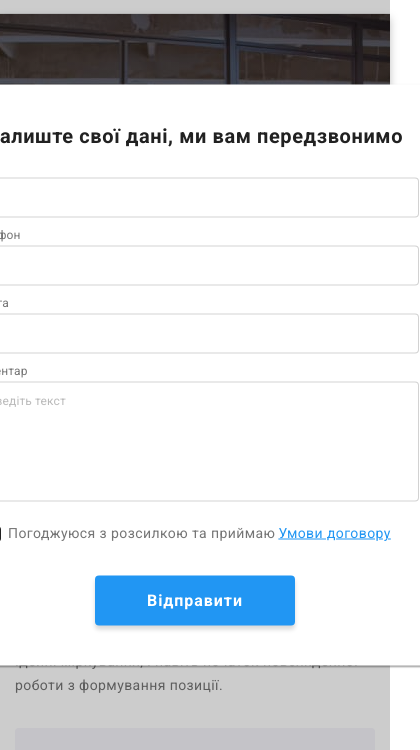
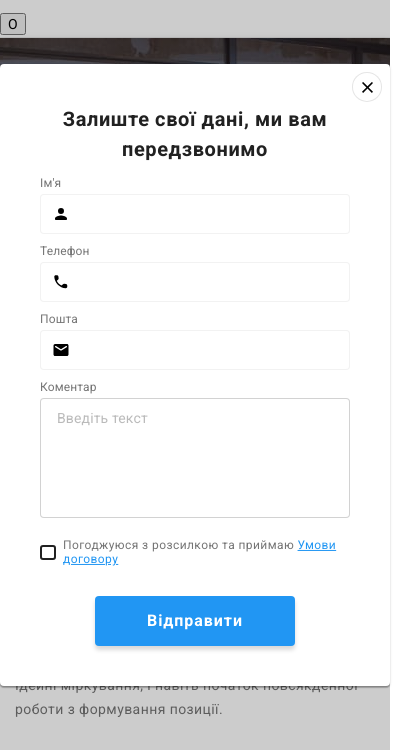
Before and after one commit to Ivan-Hrytsenok/goit-markup-hw-08, a plain HTML site: page index.html in a window 390 px wide. Both pictures are taken after a click on the button "Замовити послугу". Shown: the part 47-797 px from the top of the page, 420 px wide, since content can reach past the window. Drawn offline with nearby package versions, Linux system fonts and the light colour scheme.

Commit message:
90% done

```diff
--- a/index.html
+++ b/index.html
@@ -25,7 +25,6 @@
         <a href="./index.html" class="logo"
           ><span class="logo__first-word">Web</span>Studio</a
         >
-        <div></div>
         <ul class="site-nav list">
           <li class="site-nav__item">
             <a
@@ -68,6 +67,9 @@
           </li>
         </ul>
       </div>
+
+      <button type="button" class="open-mob-menu">O</button>
+
     </header>
 
     <!-- Шапка сайту -->
@@ -663,7 +665,7 @@
             <use href="./imeges/icons.svg#icon-cross"></use>
           </svg>
         </button>
-        <p>Залиште свої дані, ми вам передзвонимо</p>
+        <p class="modal-title">Залиште свої дані, ми вам передзвонимо</p>
         <form>
           <div class="modal-wrapper">
             <div class="modal-element-wrapper">
@@ -715,7 +717,9 @@
                   <use href="./imeges/icons.svg#icon-check"></use>
                 </svg>
               </div>
-              Погоджуюся з розсилкою та приймаю <a href="">Умови договору</a>
+              <p class="checkbox-text">
+                Погоджуюся з розсилкою та приймаю <a href="">Умови договору</a>
+              </p>
             </label>
           </div>
           <button class="btn-send" type="submit">Відправити</button>
--- a/sass/components/_modal-window.scss
+++ b/sass/components/_modal-window.scss
@@ -17,8 +17,8 @@
   position: absolute;
   top: 50%;
   left: 50%;
-  width: 528px;
-  height: 581px;
+  width: 100%;
+  height: auto;
   padding: 40px;
   background-color: $whiteColor;
   box-shadow: 0px 1px 3px rgba(0, 0, 0, 0.12), 0px 1px 1px rgba(0, 0, 0, 0.14),
@@ -28,6 +28,16 @@
   transform: translate(-50%, -50%) scale(1);
   transition: transform 250ms cubic-bezier(0.4, 0, 0.2, 1),
     visibility 250ms cubic-bezier(0.4, 0, 0.2, 1);
+
+  @include mobile {
+    width: 450px;
+    height: 608px;
+  }
+
+  @include desktop {
+    width: 528px;
+    height: 581px;
+  }
 }
 .backdrop.is-hidden .modal {
   transform: translate(-50%, -50%) scale(0.1);
@@ -59,16 +69,20 @@
   fill: $accentTextColor;
 }
 
-/* .no-scroll {
+.no-scroll {
   overflow: hidden;
-} */
-.modal p {
+}
+.modal-title {
   font-weight: 700;
   font-size: 20px;
-  line-height: 1.15;
+  line-height: 1.5;
   text-align: center;
   letter-spacing: 0.03em;
   color: $titleTextColor;
+
+  @include desktop {
+    line-height: 1.15;
+  }
 }
 .modal-wrapper {
   margin-top: 12px;
@@ -85,7 +99,7 @@
 }
 .modal-element-wrapper input {
   height: 40px;
-  border: 1px solid rgba(33, 33, 33, 0.2);
+  border: 1px solid rgba(189, 189, 189, 0.2);
   border-radius: 4px;
   transition: outline 250ms cubic-bezier(0.4, 0, 0.2, 1);
 }
@@ -97,7 +111,7 @@
 }
 .modal-element-wrapper textarea {
   resize: none;
-  width: 448px;
+  width: 100%;
   height: 120px;
   padding: 12px 16px;
   border: 1px solid rgba(33, 33, 33, 0.2);
@@ -105,10 +119,15 @@
   transition: outline 250ms cubic-bezier(0.4, 0, 0.2, 1);
 }
 .modal-element-wrapper textarea::placeholder {
-  font-size: 12px;
-  line-height: 1.16;
+  font-size: 14px;
+  line-height: 1.14;
   letter-spacing: 0.01em;
   color: rgba(117, 117, 117, 0.5);
+
+  @include desktop {
+    font-size: 12px;
+    line-height: 1.17;
+  }
 }
 .icon-modal {
   position: absolute;
@@ -140,8 +159,11 @@
 .modal-checkbox-wrapper {
   display: flex;
   margin-bottom: 30px;
-  margin-left: 14px;
-  margin-right: 11px;
+
+  @include desktop {
+    margin-left: 14px;
+    margin-right: 11px;
+  }
 }
 .custom-checkbox {
   display: flex;
@@ -162,8 +184,17 @@
   background-color: $accentTextColor;
   border: 2px solid $accentTextColor;
 }
+.checkbox-text {
+  font-size: 12px;
+  line-height: 1.17;
+
+  @include desktop {
+    font-size: 14px;
+    line-height: 1.71;
+  }
+}
 .modal-checkbox-wrapper a {
-  padding-left: 3px;
+  // padding-left: 3px;
   text-decoration-line: underline;
   color: $accentTextColor;
 }
--- a/sass/layout/_hero.scss
+++ b/sass/layout/_hero.scss
@@ -3,7 +3,7 @@
     text-align: center;
     margin-left: auto;
     margin-right: auto;
-    max-width: 480px;
+    max-width: 100%;
     height: 400px;
 
     background-color: $heroBackgroundColor;
@@ -30,7 +30,7 @@
     }
 
     @include tablet {
-      min-width: 768px;
+      max-width: 100%;
       min-height: 400px;
       background-image: linear-gradient(
           to bottom,
--- /dev/null
+++ b/sass/layout/_mob-menu.scss
@@ -0,0 +1,3 @@
+.open-mob-menu {
+    margin-left:auto;
+}
--- a/sass/layout/_specialists.scss
+++ b/sass/layout/_specialists.scss
@@ -1,5 +1,5 @@
 .team-section {
-  width: 100%;
+  min-width: 100%;
   background-color: $backgraundColorPage;
   padding-bottom: 60px;
   padding-top: 60px;
@@ -31,7 +31,7 @@
   box-shadow: 0px 1px 3px rgba(0, 0, 0, 0.12), 0px 1px 1px rgba(0, 0, 0, 0.14),
     0px 2px 1px rgba(0, 0, 0, 0.2);
   border-radius: 0px 0px 4px 4px;
-  width: 450px;
+  width: 100%;
 
   @include tablet {
     width: calc((100% - 30px) / 2);
@@ -43,7 +43,7 @@
 }
 .photo {
   display: block;
-  width: 100%;
+  max-width: 100%;
   height: auto;
 }
 .specialist-profession {
```
Also changed, not shown: css/main.css, css/main.min.css, imeges/icon-mob-menu.svg (added), 2 other files.
